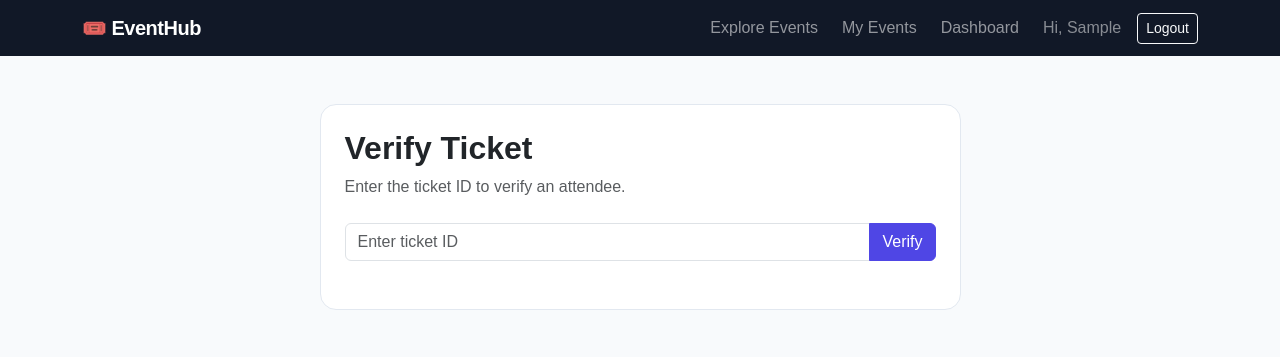
After one commit to manav-jagtap/EventManagement, a Django app: page /bookings/verify/ in a window 1280 px wide. The commit adds this page. Shown: the top 357 px of the page. Run offline with Django 5.2, Linux system fonts and the light colour scheme; the visitor is signed in with stand-in values (Sample User, id 1).

Commit message:
feat: add organizer ticket verification and check-in

```diff
--- a/accounts/templates/accounts/dashboard.html
+++ b/accounts/templates/accounts/dashboard.html
@@ -58,6 +58,9 @@
                             <a href="{% url 'event_create' %}" class="btn btn-outline-primary">
                                 + Create Event
                             </a>
+                            <a href="{% url 'verify_ticket' %}" class="btn btn-outline-success">
+                                Verify Ticket
+                            </a>
                         </div>
                     </div>
                 </div>
--- /dev/null
+++ b/registrations/templates/registrations/verify_ticket.html
@@ -0,0 +1,88 @@
+{% extends "accounts/base.html" %}
+
+{% block title %}Verify Ticket | EventHub{% endblock %}
+
+{% block content %}
+<div class="row justify-content-center py-4">
+    <div class="col-lg-7">
+        <div class="card dashboard-card">
+            <div class="card-body p-4">
+
+                <h2 class="fw-bold mb-2">Verify Ticket</h2>
+                <p class="text-muted mb-4">
+                    Enter the ticket ID to verify an attendee.
+                </p>
+
+                <form method="get" class="mb-4">
+                    <div class="input-group">
+                        <input
+                            type="text"
+                            name="ticket"
+                            value="{{ ticket_code }}"
+                            class="form-control"
+                            placeholder="Enter ticket ID"
+                            required
+                        >
+                        <button class="btn btn-primary" type="submit">
+                            Verify
+                        </button>
+                    </div>
+                </form>
+
+                {% if ticket_code and not registration %}
+                    <div class="alert alert-danger">
+                        Ticket not found.
+                    </div>
+                {% endif %}
+
+                {% if registration %}
+                    <div class="border rounded-3 p-4">
+
+                        <h4 class="fw-bold">
+                            {{ registration.event.title }}
+                        </h4>
+
+                        <p class="mb-2">
+                            <strong>Attendee:</strong>
+                            {{ registration.user.get_full_name|default:registration.user.username }}
+                        </p>
+
+                        <p class="mb-2">
+                            <strong>Status:</strong>
+                            {{ registration.get_status_display }}
+                        </p>
+
+                        <p class="mb-2">
+                            <strong>Ticket ID:</strong>
+                            {{ registration.ticket_code }}
+                        </p>
+
+                        {% if registration.checked_in_at %}
+                            <div class="alert alert-success mt-3 mb-0">
+                                Already checked in at
+                                {{ registration.checked_in_at|date:"d M Y, h:i A" }}
+                            </div>
+                        {% elif registration.status == "confirmed" %}
+                            <form method="post"
+                                  action="{% url 'check_in_ticket' registration.pk %}"
+                                  class="mt-3">
+                                {% csrf_token %}
+
+                                <button type="submit" class="btn btn-success">
+                                    Check In Attendee
+                                </button>
+                            </form>
+                        {% else %}
+                            <div class="alert alert-warning mt-3 mb-0">
+                                This ticket cannot be checked in.
+                            </div>
+                        {% endif %}
+
+                    </div>
+                {% endif %}
+
+            </div>
+        </div>
+    </div>
+</div>
+{% endblock %}
--- a/registrations/urls.py
+++ b/registrations/urls.py
@@ -5,6 +5,8 @@ from . import views
 urlpatterns = [
     path("my/", views.my_bookings, name="my_bookings"),
     path("tickets/<uuid:ticket_code>/", views.ticket_detail, name="ticket_detail"),
+    path("verify/", views.verify_ticket, name="verify_ticket"),
+    path("check-in/<int:registration_id>/", views.check_in_ticket, name="check_in_ticket"),
     path("events/<int:event_id>/register/", views.register_event, name="register_event"),
     path("<int:registration_id>/cancel/", views.cancel_booking, name="cancel_booking"),
 ]
--- a/registrations/views.py
+++ b/registrations/views.py
@@ -6,6 +6,7 @@ from django.contrib import messages
 from django.contrib.auth.decorators import login_required
 from django.core.exceptions import PermissionDenied, ValidationError
 from django.shortcuts import get_object_or_404, redirect, render
+from django.utils import timezone
 from django.views.decorators.http import require_POST
 
 from accounts.models import User
@@ -20,6 +21,19 @@ def attendee_required(view_func):
         if (
             not request.user.is_active
             or request.user.role != User.Role.ATTENDEE
+        ):
+            raise PermissionDenied
+        return view_func(request, *args, **kwargs)
+
+    return wrapper
+
+
+def organizer_required(view_func):
+    @login_required
+    def wrapper(request, *args, **kwargs):
+        if not (
+            request.user.is_superuser
+            or request.user.role == User.Role.ORGANIZER
         ):
             raise PermissionDenied
         return view_func(request, *args, **kwargs)
@@ -57,9 +71,11 @@ def my_bookings(request):
         .order_by("-created_at")
     )
 
-    return render(request, "registrations/my_bookings.html", {
-        "registrations": registrations,
-    })
+    return render(
+        request,
+        "registrations/my_bookings.html",
+        {"registrations": registrations},
+    )
 
 
 @attendee_required
@@ -84,7 +100,10 @@ def ticket_detail(request, ticket_code):
     qr.add_data(str(registration.ticket_code))
     qr.make(fit=True)
 
-    image = qr.make_image(fill_color="black", back_color="white")
+    image = qr.make_image(
+        fill_color="black",
+        back_color="white",
+    )
 
     buffer = BytesIO()
     image.save(buffer, format="PNG")
@@ -123,3 +142,78 @@ def cancel_booking(request, registration_id):
         messages.error(request, "; ".join(exc.messages))
 
     return redirect("my_bookings")
+
+
+@organizer_required
+def verify_ticket(request):
+    registration = None
+    ticket_code = request.GET.get("ticket", "").strip()
+
+    if ticket_code:
+        registration = (
+            Registration.objects
+            .select_related("user", "event")
+            .filter(ticket_code=ticket_code)
+            .first()
+        )
+
+        if registration:
+            if (
+                not request.user.is_superuser
+                and registration.event.organizer_id != request.user.pk
+            ):
+                raise PermissionDenied
+
+    return render(
+        request,
+        "registrations/verify_ticket.html",
+        {
+            "registration": registration,
+            "ticket_code": ticket_code,
+        },
+    )
+
+
+@organizer_required
+@require_POST
+def check_in_ticket(request, registration_id):
+    registration = get_object_or_404(
+        Registration.objects.select_related("event"),
+        pk=registration_id,
+    )
+
+    if (
+        not request.user.is_superuser
+        and registration.event.organizer_id != request.user.pk
+    ):
+        raise PermissionDenied
+
+    if registration.status != Registration.Status.CONFIRMED:
+        messages.error(
+            request,
+            "Only confirmed registrations can be checked in."
+        )
+        return redirect(
+            f"/bookings/verify/?ticket={registration.ticket_code}"
+        )
+
+    if registration.checked_in_at:
+        messages.info(
+            request,
+            "This ticket has already been checked in."
+        )
+        return redirect(
+            f"/bookings/verify/?ticket={registration.ticket_code}"
+        )
+
+    registration.checked_in_at = timezone.now()
+    registration.save(update_fields=["checked_in_at"])
+
+    messages.success(
+        request,
+        "Attendee checked in successfully."
+    )
+
+    return redirect(
+        f"/bookings/verify/?ticket={registration.ticket_code}"
+    )
```
